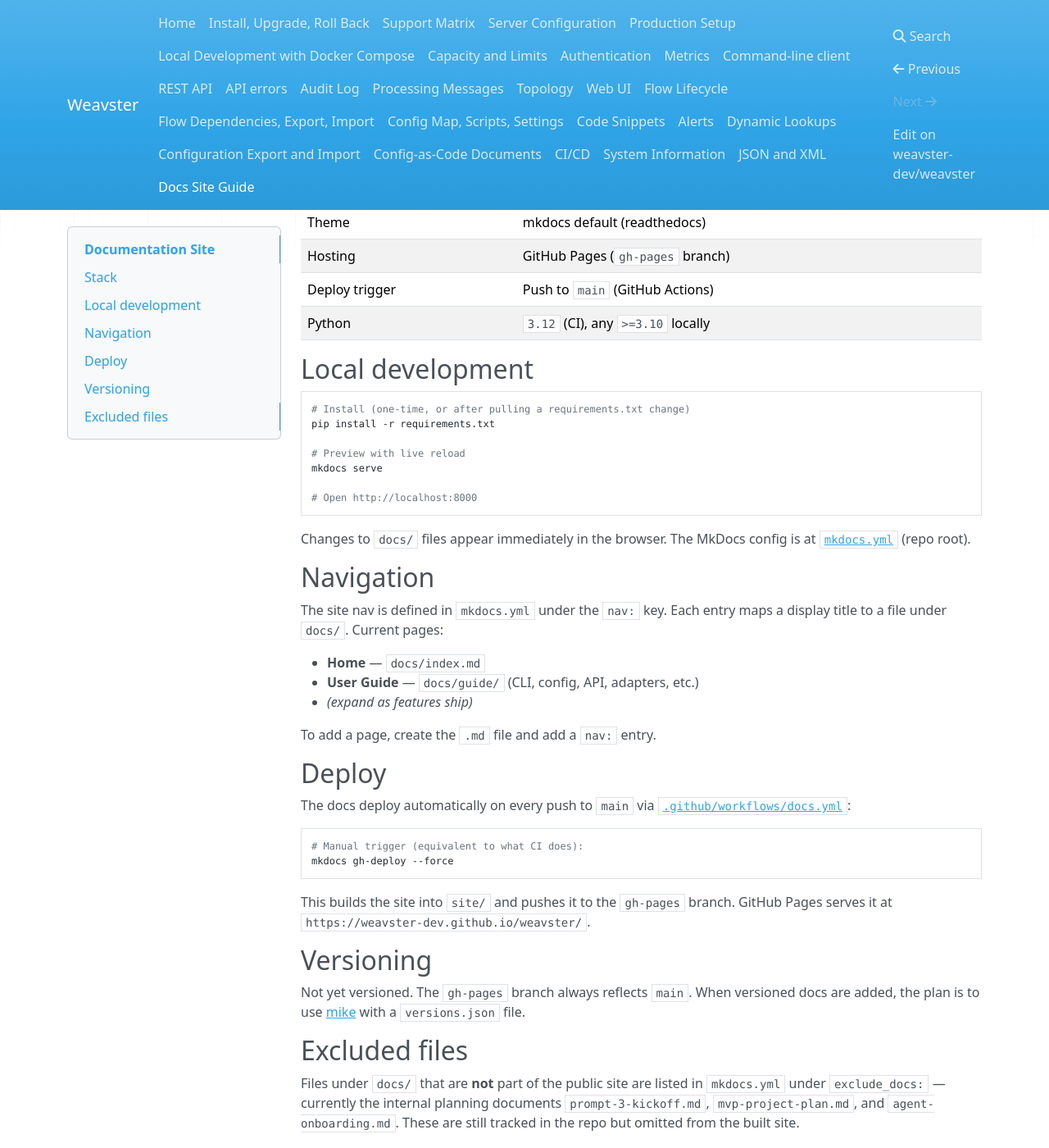
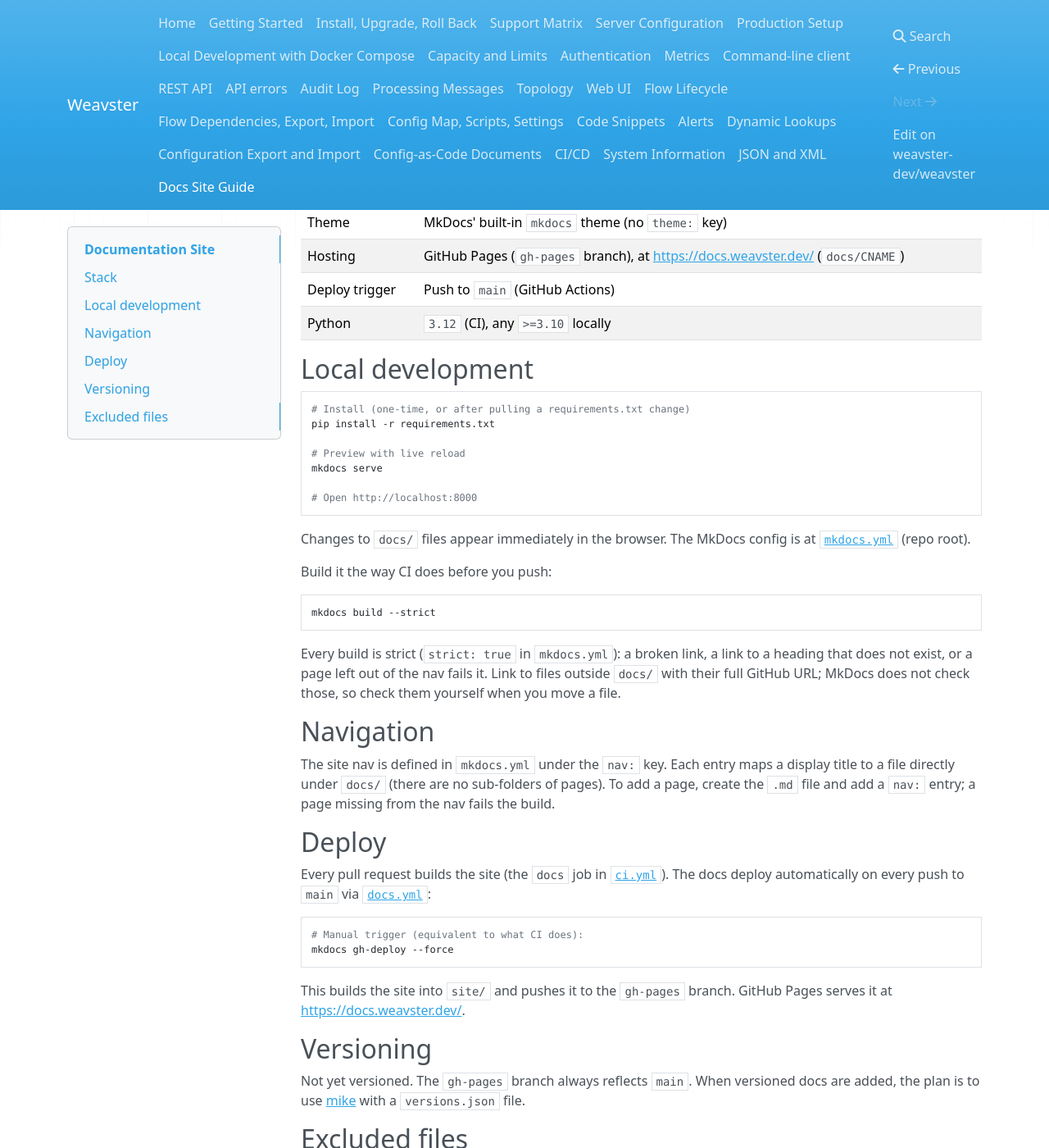
Before and after one commit to weavster-dev/weavster, an MkDocs documentation site: the page built from docs/documentation.md, in a window 1280 px wide and 1400 px high, scrolled down 276 px. Shown: the whole window at 82% size. Built offline with MkDocs 1.6.1, drawn with Linux system fonts in a browser that asks for light colours; nearby versions of some CDN libraries.

Commit message:
Phase 7: getting started to a processed message (run in CI), strict docs with link validation, documentation.md fixed (#413)
* Phase 7: getting started to a processed message (run in CI), strict docs with link validation, documentation.md fixed

* Review fixes: the guide test writes to its own directory, the guide's send is the one checked, container file location documented, real id format, honest link-check wording, compose logs on failure

* Getting started: wait until the server answers after docker compose up

````diff
--- a/docs/documentation.md
+++ b/docs/documentation.md
@@ -2,15 +2,15 @@
 
 This page describes **how** the documentation site is built, served, and deployed.
 For **what** goes into it (user-facing examples, CLI docs, API refs), see
-[AGENTS.md §Documentation](../AGENTS.md#documentation).
+[AGENTS.md §Documentation](https://github.com/weavster-dev/weavster/blob/main/AGENTS.md#documentation).
 
 ## Stack
 
 | Layer | Choice |
 |---|---|
 | Generator | [MkDocs](https://www.mkdocs.org/) `1.6.1` |
-| Theme | mkdocs default (readthedocs) |
-| Hosting | GitHub Pages (`gh-pages` branch) |
+| Theme | MkDocs' built-in `mkdocs` theme (no `theme:` key) |
+| Hosting | GitHub Pages (`gh-pages` branch), at <https://docs.weavster.dev/> (`docs/CNAME`) |
 | Deploy trigger | Push to `main` (GitHub Actions) |
 | Python | `3.12` (CI), any `>=3.10` locally |
 
@@ -27,23 +27,30 @@
 ```
 
 Changes to `docs/` files appear immediately in the browser. The MkDocs
-config is at [`mkdocs.yml`](../mkdocs.yml) (repo root).
+config is at [`mkdocs.yml`](https://github.com/weavster-dev/weavster/blob/main/mkdocs.yml) (repo root).
+
+Build it the way CI does before you push:
+
+```bash
+mkdocs build --strict
+```
+
+Every build is strict (`strict: true` in `mkdocs.yml`): a broken link, a link to a heading that
+does not exist, or a page left out of the nav fails it. Link to files outside `docs/` with their
+full GitHub URL; MkDocs does not check those, so check them yourself when you move a file.
 
 ## Navigation
 
 The site nav is defined in `mkdocs.yml` under the `nav:` key. Each entry
-maps a display title to a file under `docs/`. Current pages:
-
-- **Home** — `docs/index.md`
-- **User Guide** — `docs/guide/` (CLI, config, API, adapters, etc.)
-- *(expand as features ship)*
-
-To add a page, create the `.md` file and add a `nav:` entry.
+maps a display title to a file directly under `docs/` (there are no sub-folders of pages). To
+add a page, create the `.md` file and add a `nav:` entry; a page missing from the nav fails the
+build.
 
 ## Deploy
 
-The docs deploy automatically on every push to `main` via
-[`.github/workflows/docs.yml`](../.github/workflows/docs.yml):
+Every pull request builds the site (the `docs` job in
+[`ci.yml`](https://github.com/weavster-dev/weavster/blob/main/.github/workflows/ci.yml)). The docs deploy automatically on every push to
+`main` via [`docs.yml`](https://github.com/weavster-dev/weavster/blob/main/.github/workflows/docs.yml):
 
 ```bash
 # Manual trigger (equivalent to what CI does):
@@ -51,7 +58,7 @@
 ```
 
 This builds the site into `site/` and pushes it to the `gh-pages` branch.
-GitHub Pages serves it at `https://weavster-dev.github.io/weavster/`.
+GitHub Pages serves it at <https://docs.weavster.dev/>.
 
 ## Versioning
 
--- a/mkdocs.yml
+++ b/mkdocs.yml
@@ -10,6 +10,7 @@
 
 nav:
   - Home: index.md
+  - Getting Started: getting-started.md
   - Install, Upgrade, Roll Back: install.md
   - Support Matrix: support-matrix.md
   - Server Configuration: server-config.md
@@ -44,9 +45,14 @@
   mvp-project-plan.md
   agent-onboarding.md
 
-# Specs/manifest/AGENTS links live outside docs/; don't fail the build on them.
+# Every build is strict: a warning (a broken link between pages, a missing
+# anchor, a page outside the nav) fails it. Links to files outside docs/
+# are full GitHub URLs, which MkDocs does not check.
+strict: true
 validation:
+  omitted_files: warn
+  absolute_links: warn
+  unrecognized_links: warn
+  anchors: warn
   links:
-    not_found: ignore
-    absolute_links: ignore
-    unrecognized_links: ignore
+    not_found: warn
````
Also changed, not shown: CHANGELOG.md (+1 -0 lines), docs/getting-started.md (added, +154 -0 lines), docs/index.md (+5 -3 lines), docs/support-matrix.md (+1 -0 lines), 6 other files.
